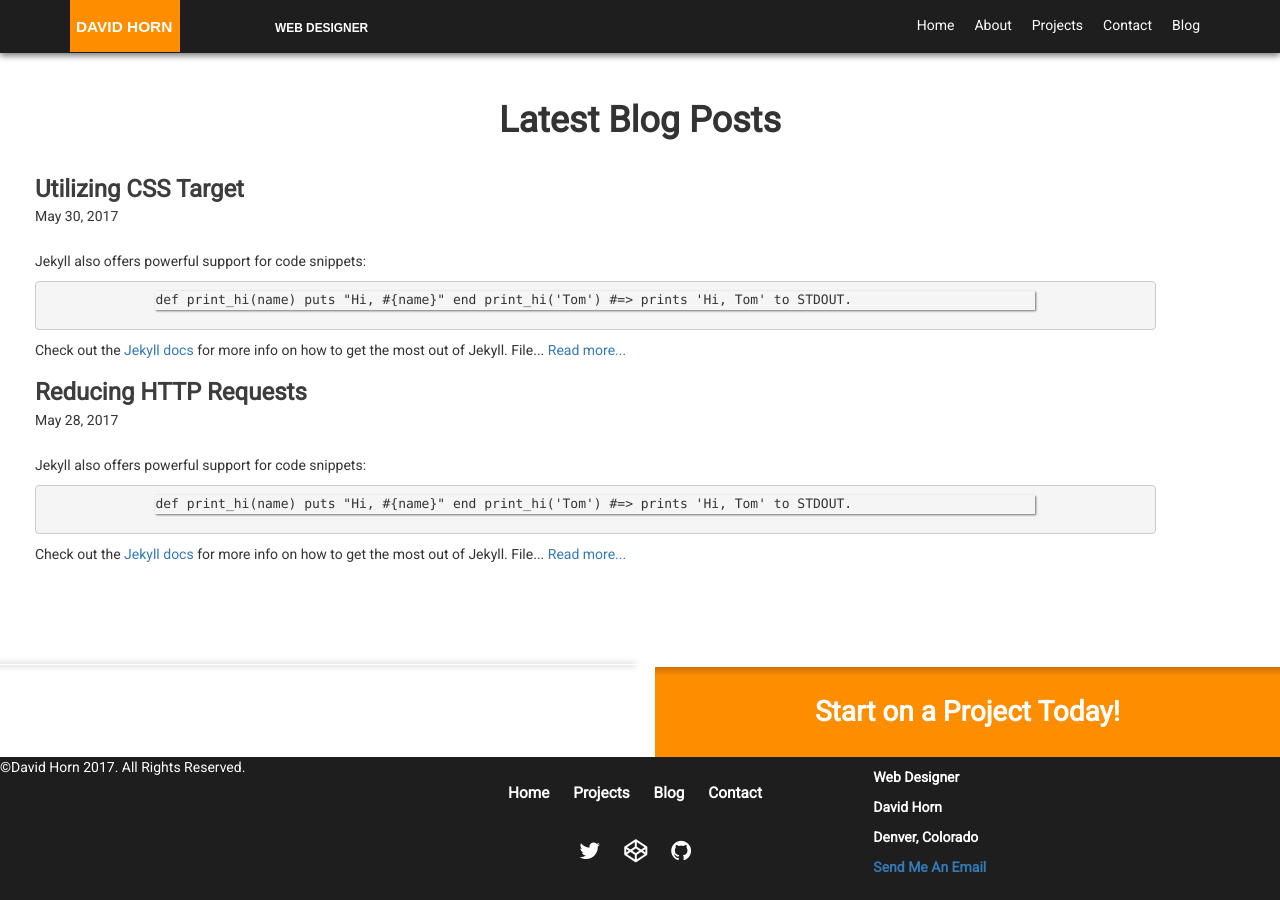
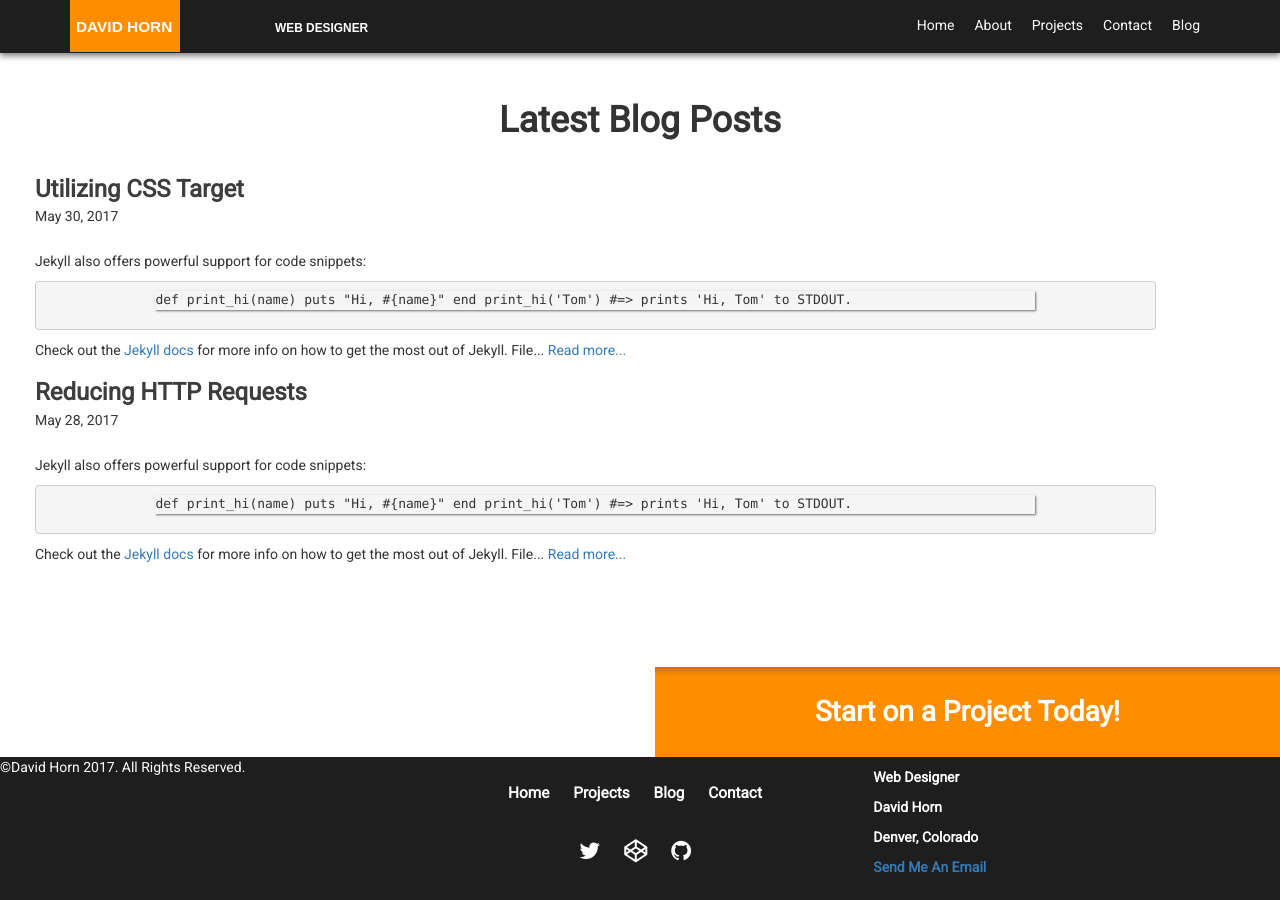
Before and after one commit to davidh6164/davidh6164.github.io, a Jekyll site: the page built from index.md, in a window 1280 px wide and 900 px high, scrolled down 1525 px. Built offline with Jekyll 4.4.1, drawn with Linux system fonts in a browser that asks for light colours; nearby versions of some CDN libraries; library files that are not in the unit come from our copies; a script that is not in the unit is left out.

Commit message:
Add files via upload

```diff
--- a/_layouts/home.html
+++ b/_layouts/home.html
@@ -71,7 +71,8 @@ layout: default
 </section>
 
               <section class="row">
-                <div class="col-xs-12 col-sm-6 contact-col">
+                <div class="col-xs-12 col-sm-6">
+                    <div class="contact-col"></div>
                   </div>
                   <div class="col-xs-12 col-sm-6">
                       <a href="#" class="contact-button">Start on a Project Today!</a>
```
